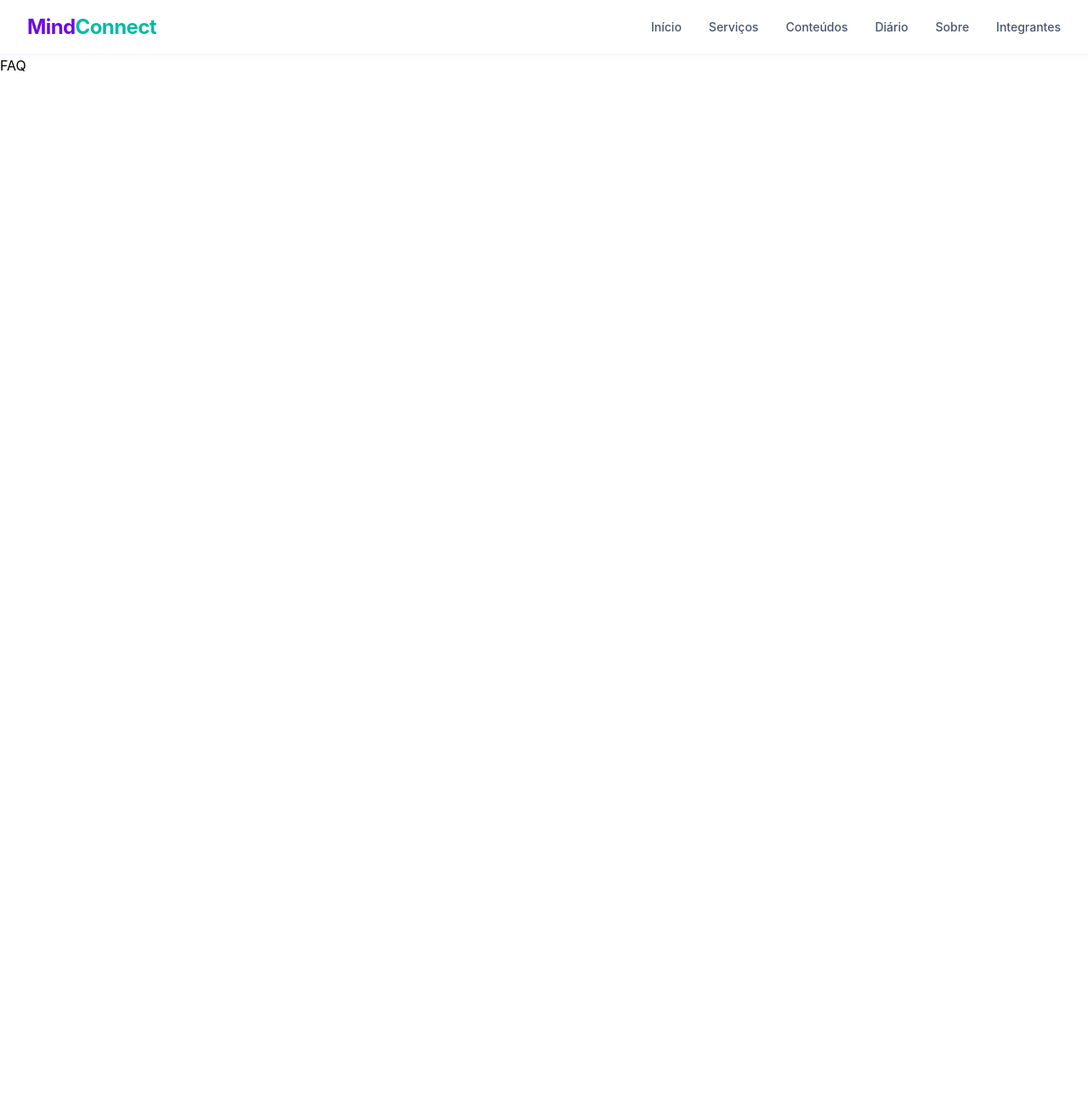
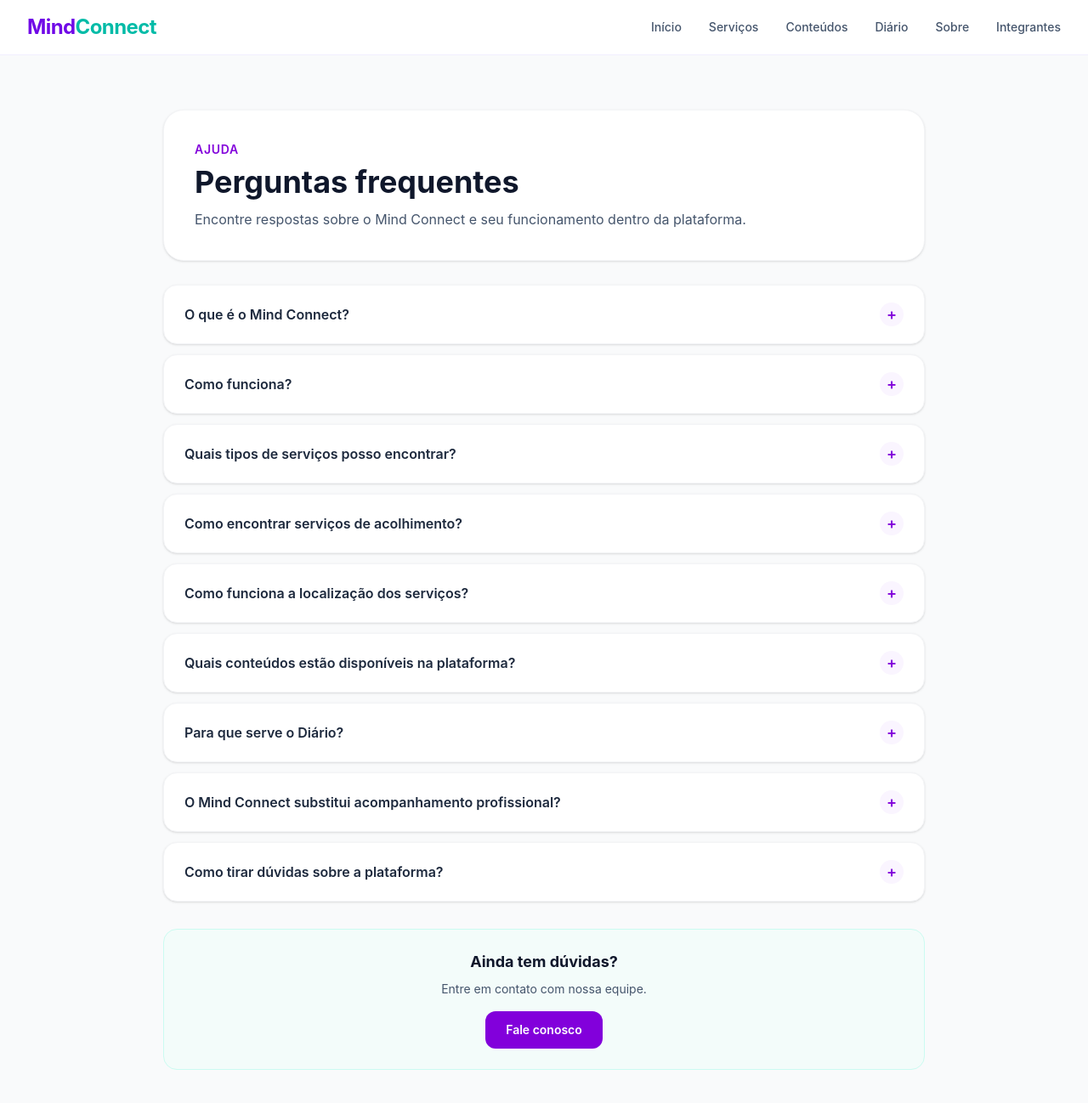
Before and after one commit to Pedrin740/MindConnect-Front-end, a React (Vite) app: page /faq in a window 1280 px wide. Shown: the top 1298 px of the page at 85% size. Before the commit the page ends 800 px from the top, so only its background shows below. Built offline with nearby package versions, Linux system fonts and the light colour scheme.

Commit message:
feat: desenvolve pagina de perguntas frequentes

```diff
--- a/src/pages/FAQ.tsx
+++ b/src/pages/FAQ.tsx
@@ -1,5 +1,105 @@
-function FAQ() {
-  return <main>FAQ</main>;
+import { useState } from "react";
+
+const questions = [
+  ["O que é o Mind Connect?", "O Mind Connect é uma plataforma que facilita o acesso a informações sobre serviços de acolhimento, conteúdos educativos e recursos relacionados ao bem-estar e à saúde mental."],
+  ["Como funciona?", "A plataforma permite consultar serviços de acolhimento, explorar conteúdos informativos e utilizar recursos voltados ao acompanhamento do bem-estar emocional."],
+  ["Quais tipos de serviços posso encontrar?", "A plataforma reúne diferentes categorias de atendimento, como CAPS, UBS, Centros de Convivência e serviços de Atendimento Social."],
+  ["Como encontrar serviços de acolhimento?", "Acesse a página Serviços e pesquise por município ou utilize os filtros de categoria para encontrar unidades de atendimento disponíveis na plataforma."],
+  ["Como funciona a localização dos serviços?", "A página Serviços apresenta as unidades cadastradas e suas respectivas localizações no mapa, facilitando a identificação dos locais de atendimento."],
+  ["Quais conteúdos estão disponíveis na plataforma?", "A página Conteúdos reúne materiais informativos relacionados à saúde mental, ao cuidado emocional e ao bem-estar."],
+  ["Para que serve o Diário?", "O Diário permite registrar informações relacionadas ao seu bem-estar, possibilitando acompanhar seus registros pessoais ao longo do tempo."],
+  ["O Mind Connect substitui acompanhamento profissional?", "Não. O Mind Connect possui caráter informativo e de orientação. A plataforma não substitui avaliações, diagnósticos ou acompanhamento realizado por profissionais de saúde."],
+  ["Como tirar dúvidas sobre a plataforma?", "Você pode acessar a página Contato para enviar dúvidas, sugestões, feedbacks ou outras mensagens relacionadas ao Mind Connect."],
+];
+
+export default function FAQ() {
+  const [openIndex, setOpenIndex] = useState<number | null>(null);
+
+  function toggleQuestion(index: number) {
+    setOpenIndex((current) =>
+      current === index ? null : index
+    );
+  }
+
+  return (
+    <main className="min-h-screen bg-gray-50 px-6 py-12 sm:py-16">
+      <div className="mx-auto max-w-4xl">
+
+        <section className="mb-7 rounded-3xl border border-gray-100 bg-white p-7 shadow-sm sm:p-9">
+          <p className="text-sm font-semibold uppercase tracking-wider text-purple-700">
+            Ajuda
+          </p>
+
+          <h1 className="mt-2 text-3xl font-bold text-slate-900 sm:text-4xl">
+            Perguntas frequentes
+          </h1>
+
+          <p className="mt-3 text-sm leading-6 text-slate-600 sm:text-base">
+            Encontre respostas sobre o Mind Connect e seu
+            funcionamento dentro da plataforma.
+          </p>
+        </section>
+
+        <section className="space-y-3">
+          {questions.map(([question, answer], index) => (
+            <article
+              key={index}
+              className={`overflow-hidden rounded-2xl border bg-white shadow-sm transition-colors ${
+                openIndex === index
+                  ? "border-purple-200"
+                  : "border-gray-100 hover:border-purple-100"
+              }`}
+            >
+              <button
+                type="button"
+                onClick={() => toggleQuestion(index)}
+                aria-expanded={openIndex === index}
+                className="flex w-full items-center justify-between gap-4 px-5 py-5 text-left sm:px-6"
+              >
+                <span className="text-sm font-semibold text-slate-800 sm:text-base">
+                  {question}
+                </span>
+
+                <span
+                  className={`flex h-7 w-7 shrink-0 items-center justify-center rounded-full text-lg font-semibold transition-all ${
+                    openIndex === index
+                      ? "rotate-45 bg-purple-100 text-purple-700"
+                      : "bg-purple-50 text-purple-700"
+                  }`}
+                >
+                  +
+                </span>
+              </button>
+
+              {openIndex === index && (
+                <div className="border-t border-gray-100 px-5 py-5 sm:px-6">
+                  <p className="text-sm leading-7 text-slate-600">
+                    {answer}
+                  </p>
+                </div>
+              )}
+            </article>
+          ))}
+        </section>
+
+        <section className="mt-8 rounded-2xl border border-teal-100 bg-teal-50/60 p-6 text-center">
+          <h2 className="text-lg font-bold text-slate-900">
+            Ainda tem dúvidas?
+          </h2>
+
+          <p className="mt-2 text-sm text-slate-600">
+            Entre em contato com nossa equipe.
+          </p>
+
+          <a
+            href="/contato"
+            className="mt-4 inline-flex rounded-xl bg-purple-700 px-6 py-3 text-sm font-semibold text-white transition-colors hover:bg-purple-800"
+          >
+            Fale conosco
+          </a>
+        </section>
+
+      </div>
+    </main>
+  );
 }
-
-export default FAQ;
```
